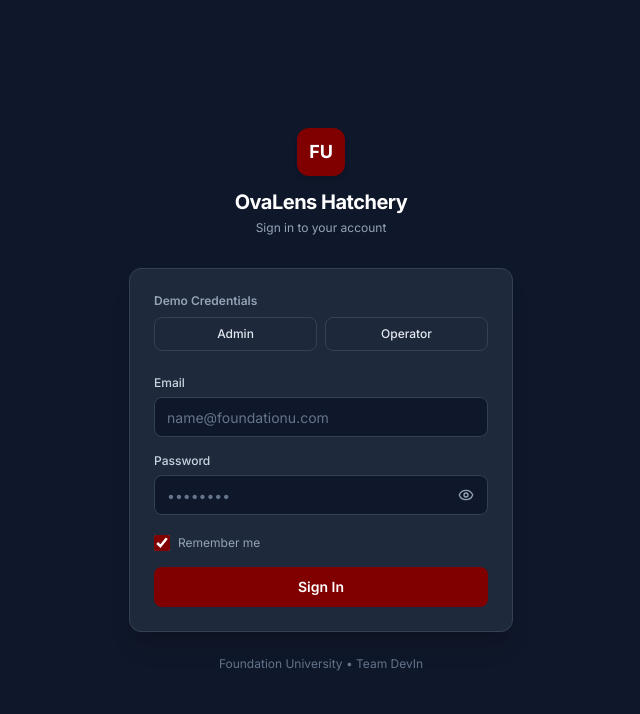
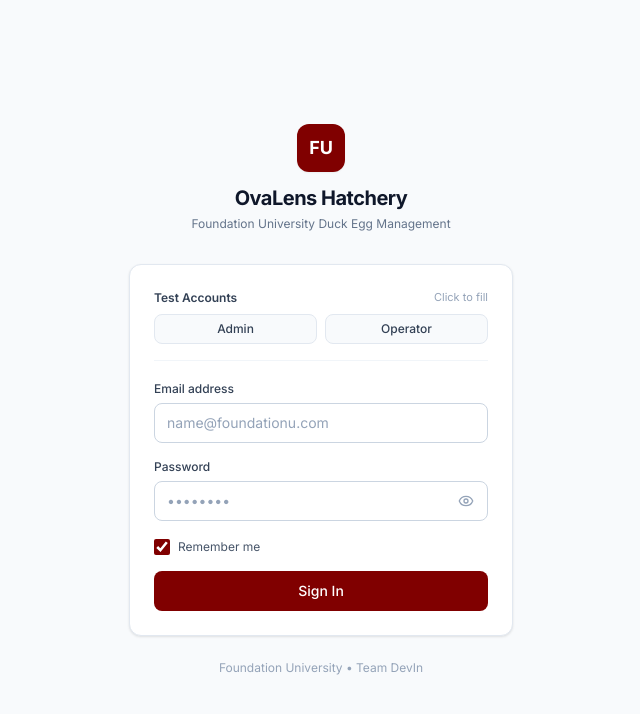
Before and after one commit to Dev-RyleR6/OvaLens-Ecosystem, a React (Vite) app in the folder dashboard/: page /login in a window 1280 px wide. Shown: the top 714 px of the page, without its empty margins (319-959 px from the left). Built offline with nearby package versions, Linux system fonts and the light colour scheme; no server answers.

Commit message:
style(dashboard): adopt clean institutional light design for LoginPage

```diff
--- a/dashboard/src/pages/LoginPage.tsx
+++ b/dashboard/src/pages/LoginPage.tsx
@@ -32,7 +32,7 @@
   });
   const [lockoutTimer, setLockoutTimer] = useState<number>(0);
 
-  // Redirect if already logged in
+  // Redirect if already authenticated
   useEffect(() => {
     if (isAuthenticated) {
       const from = (location.state as any)?.from?.pathname || '/';
@@ -100,10 +100,10 @@
 
       if (attempts >= MAX_FAILED_ATTEMPTS) {
         setLockoutTimer(LOCKOUT_SECONDS);
-        setErrorMessage(`Too many failed attempts. Try again in ${LOCKOUT_SECONDS} seconds.`);
+        setErrorMessage(`Too many failed attempts. Account locked for ${LOCKOUT_SECONDS}s.`);
       } else {
         setErrorMessage(
-          err.response?.data?.detail || 'Invalid email or password.'
+          err.response?.data?.detail || 'Invalid email or password. Please try again.'
         );
       }
     } finally {
@@ -123,38 +123,39 @@
   };
 
   return (
-    <div className="min-h-screen bg-[#0F172A] flex flex-col justify-center items-center px-4 py-12">
+    <div className="min-h-screen bg-[#F8FAFC] flex flex-col justify-center items-center px-4 py-12 font-sans text-[#0F172A]">
       <div className="w-full max-w-sm">
 
-        {/* Header */}
+        {/* University / Brand Header */}
         <div className="text-center mb-8">
-          <div className="inline-flex items-center justify-center w-12 h-12 rounded-xl bg-[#800000] text-white font-bold text-lg mb-3 shadow-md">
+          <div className="inline-flex items-center justify-center w-12 h-12 rounded-xl bg-[#800000] text-white font-bold text-lg mb-3 shadow-xs">
             FU
           </div>
-          <h1 className="text-xl font-bold text-white tracking-tight">OvaLens Hatchery</h1>
-          <p className="text-xs text-slate-400 mt-1">Sign in to your account</p>
+          <h1 className="text-xl font-bold text-slate-900 tracking-tight">OvaLens Hatchery</h1>
+          <p className="text-xs text-slate-500 mt-1">Foundation University Duck Egg Management</p>
         </div>
 
-        {/* Card */}
-        <div className="bg-[#1E293B] border border-[#334155] rounded-xl p-6 shadow-xl">
+        {/* Login Card */}
+        <div className="bg-white border border-slate-200 rounded-xl p-6 shadow-sm">
 
-          {/* Quick Demo Credentials */}
-          <div className="mb-6">
-            <label className="block text-xs font-semibold text-slate-400 mb-2">
-              Demo Credentials
-            </label>
+          {/* Demo Accounts Quick-Select */}
+          <div className="mb-5 pb-4 border-b border-slate-100">
+            <div className="flex items-center justify-between mb-2">
+              <span className="text-xs font-semibold text-slate-700">Test Accounts</span>
+              <span className="text-[11px] text-slate-400">Click to fill</span>
+            </div>
             <div className="grid grid-cols-2 gap-2">
               <button
                 type="button"
                 onClick={() => fillCredentials('admin')}
-                className="py-2 px-3 text-xs font-medium rounded-lg border border-[#334155] bg-slate-800/60 hover:bg-slate-800 text-slate-200 hover:border-slate-500 transition-colors text-center"
+                className="py-1.5 px-3 text-xs font-medium rounded-lg border border-slate-200 bg-slate-50 hover:bg-slate-100 hover:border-slate-300 text-slate-700 transition-colors text-center cursor-pointer"
               >
                 Admin
               </button>
               <button
                 type="button"
                 onClick={() => fillCredentials('operator')}
-                className="py-2 px-3 text-xs font-medium rounded-lg border border-[#334155] bg-slate-800/60 hover:bg-slate-800 text-slate-200 hover:border-slate-500 transition-colors text-center"
+                className="py-1.5 px-3 text-xs font-medium rounded-lg border border-slate-200 bg-slate-50 hover:bg-slate-100 hover:border-slate-300 text-slate-700 transition-colors text-center cursor-pointer"
               >
                 Operator
               </button>
@@ -163,24 +164,24 @@
 
           {/* Error Message */}
           {errorMessage && (
-            <div className="mb-4 p-3 bg-red-950/50 border border-red-900/80 rounded-lg text-xs text-red-200 flex items-start gap-2">
-              <AlertCircle className="w-4 h-4 text-red-400 shrink-0 mt-0.5" />
+            <div className="mb-4 p-3 bg-red-50 border border-red-200 rounded-lg text-xs text-red-700 flex items-start gap-2">
+              <AlertCircle className="w-4 h-4 text-red-500 shrink-0 mt-0.5" />
               <span>{errorMessage}</span>
             </div>
           )}
 
           {/* Lockout Notice */}
           {lockoutTimer > 0 && (
-            <div className="mb-4 p-3 bg-amber-950/50 border border-amber-900/80 rounded-lg text-xs text-amber-200 text-center">
-              Account temporarily locked. Try again in <strong>{lockoutTimer}s</strong>.
+            <div className="mb-4 p-3 bg-amber-50 border border-amber-200 rounded-lg text-xs text-amber-800 text-center">
+              Account locked. Please wait <strong>{lockoutTimer}s</strong>.
             </div>
           )}
 
           {/* Form */}
           <form onSubmit={handleSubmit} className="space-y-4">
             <div>
-              <label className="block text-xs font-medium text-slate-300 mb-1.5">
-                Email
+              <label className="block text-xs font-medium text-slate-700 mb-1.5">
+                Email address
               </label>
               <input
                 type="email"
@@ -190,12 +191,12 @@
                 onChange={(e) => setEmail(e.target.value)}
                 placeholder="name@foundationu.com"
                 autoComplete="email"
-                className="w-full h-10 px-3 text-sm bg-[#0F172A] border border-[#334155] rounded-lg text-white placeholder-slate-500 focus:outline-none focus:border-[#800000] focus:ring-1 focus:ring-[#800000] transition-colors disabled:opacity-50"
+                className="w-full h-10 px-3 text-sm bg-white border border-slate-300 rounded-lg text-slate-900 placeholder:text-slate-400 focus:outline-none focus:border-[#800000] focus:ring-2 focus:ring-[#800000]/10 transition-colors disabled:bg-slate-50 disabled:text-slate-500"
               />
             </div>
 
             <div>
-              <label className="block text-xs font-medium text-slate-300 mb-1.5">
+              <label className="block text-xs font-medium text-slate-700 mb-1.5">
                 Password
               </label>
               <div className="relative">
@@ -207,12 +208,12 @@
                   onChange={(e) => setPassword(e.target.value)}
                   placeholder="••••••••"
                   autoComplete="current-password"
-                  className="w-full h-10 pl-3 pr-10 text-sm bg-[#0F172A] border border-[#334155] rounded-lg text-white placeholder-slate-500 focus:outline-none focus:border-[#800000] focus:ring-1 focus:ring-[#800000] transition-colors disabled:opacity-50"
+                  className="w-full h-10 pl-3 pr-10 text-sm bg-white border border-slate-300 rounded-lg text-slate-900 placeholder:text-slate-400 focus:outline-none focus:border-[#800000] focus:ring-2 focus:ring-[#800000]/10 transition-colors disabled:bg-slate-50 disabled:text-slate-500"
                 />
                 <button
                   type="button"
                   onClick={() => setShowPassword(!showPassword)}
-                  className="absolute right-2.5 top-1/2 -translate-y-1/2 text-slate-400 hover:text-slate-200 p-1"
+                  className="absolute right-2.5 top-1/2 -translate-y-1/2 text-slate-400 hover:text-slate-600 p-1 cursor-pointer"
                   tabIndex={-1}
                 >
                   {showPassword ? <EyeOff className="w-4 h-4" /> : <Eye className="w-4 h-4" />}
@@ -220,22 +221,22 @@
               </div>
             </div>
 
-            <div className="flex items-center justify-between pt-1">
+            <div className="flex items-center justify-between pt-0.5">
               <label className="flex items-center gap-2 cursor-pointer select-none">
                 <input
                   type="checkbox"
                   checked={rememberMe}
                   onChange={(e) => setRememberMe(e.target.checked)}
-                  className="w-4 h-4 accent-[#800000] rounded"
+                  className="w-4 h-4 accent-[#800000] rounded cursor-pointer"
                 />
-                <span className="text-xs text-slate-400">Remember me</span>
+                <span className="text-xs text-slate-600">Remember me</span>
               </label>
             </div>
 
             <button
               type="submit"
               disabled={lockoutTimer > 0 || isLoading}
-              className="w-full h-10 bg-[#800000] hover:bg-[#6b0000] active:bg-[#520000] text-white text-sm font-semibold rounded-lg transition-colors disabled:opacity-50 flex items-center justify-center gap-2 cursor-pointer mt-2"
+              className="w-full h-10 bg-[#800000] hover:bg-[#660000] active:bg-[#4d0000] text-white text-sm font-medium rounded-lg transition-colors disabled:opacity-50 flex items-center justify-center gap-2 cursor-pointer mt-2"
             >
               {isLoading ? (
                 <div className="w-4 h-4 border-2 border-white/30 border-t-white rounded-full animate-spin" />
@@ -246,8 +247,8 @@
           </form>
         </div>
 
-        {/* Footer */}
-        <div className="mt-6 text-center text-xs text-slate-500">
+        {/* Institutional Footer */}
+        <div className="mt-6 text-center text-xs text-slate-400">
           Foundation University • Team DevIn
         </div>
 
```
